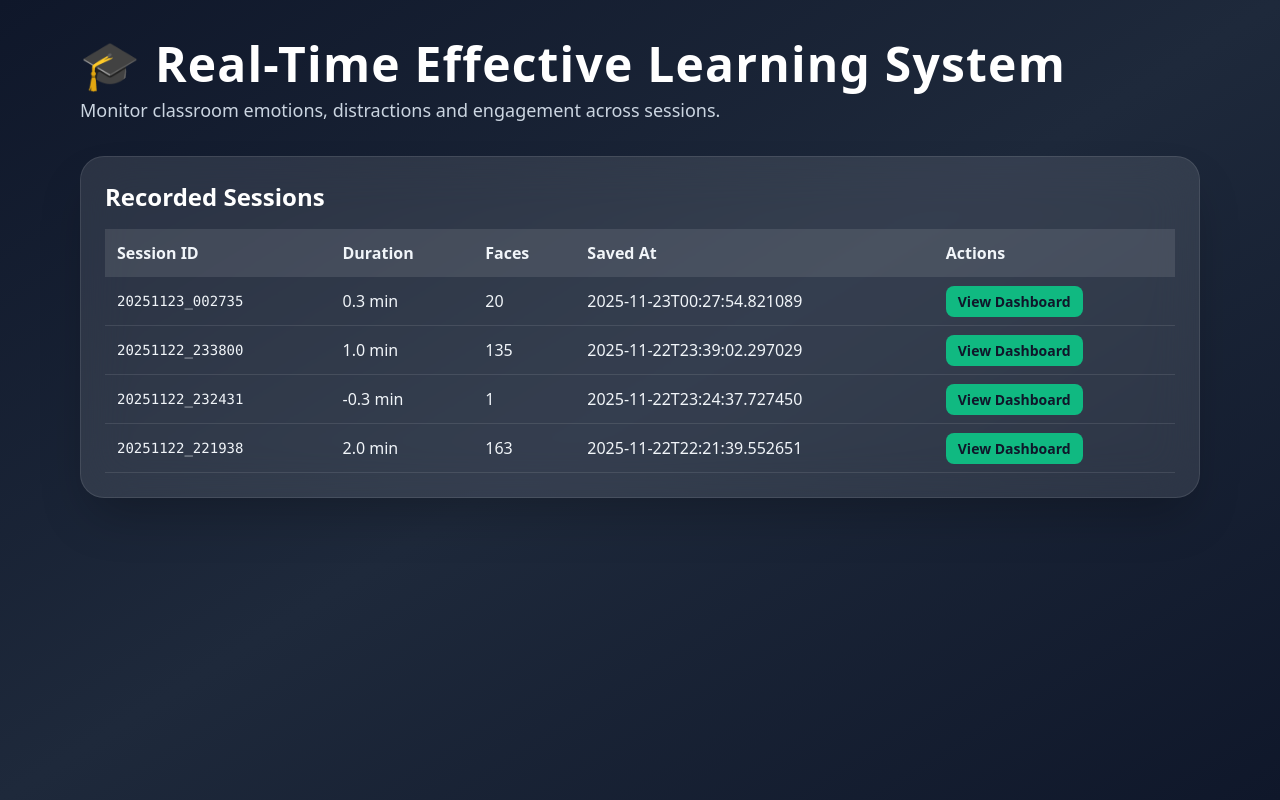
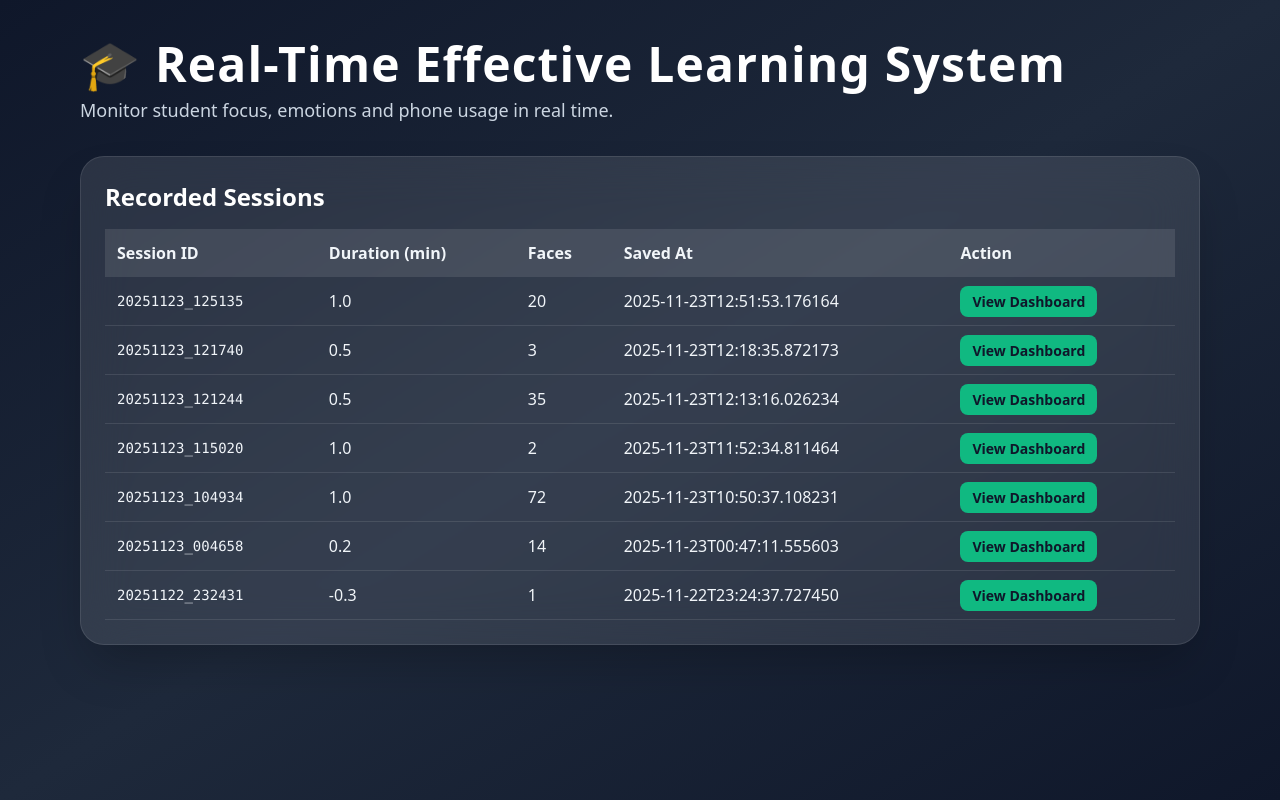
Before and after one commit to Rajath9945/final, a Flask app: page / in a window 1280 px wide. Run offline with Flask 3, Linux system fonts and the light colour scheme; some libraries are stand-ins or nearby versions.

Commit message:
Clean project structure

```diff
--- a/app.py
+++ b/app.py
@@ -1,108 +1,90 @@
-# app.py
-
-from flask import Flask, render_template, abort
-from emotion_utils import load_all_sessions, load_session, EMOTION_LABELS
+from flask import Flask, render_template, request, abort
+from emotion_utils import load_all_sessions, load_session
 
 app = Flask(__name__)
 
 
 def compute_suggestions(session):
     counts = session["emotion_counts"]
-    total = session["total_emotion_samples"] or 1
 
-    # NOTE: this logic assumes raw emotions.
-    # If your session uses focused/laughing/bored etc, this will just treat them as 0,
-    # but it will still run safely.
-    engaged = counts.get("happy", 0) + counts.get("surprise", 0) + counts.get("neutral", 0)
-    disengaged = (
-        counts.get("sad", 0)
-        + counts.get("angry", 0)
-        + counts.get("disgust", 0)
-        + counts.get("fear", 0)
-    )
+    focused = counts.get("focused", 0)
+    laughing = counts.get("laughing", 0)
+    bored = counts.get("bored", 0)
+    sad = counts.get("sad", 0)
+    phone = counts.get("using_phone", 0)
+
+    total = max(focused + laughing + bored + sad + phone, 1)
+
+    engaged = focused + laughing
+    disengaged = bored + sad + phone
 
     engaged_ratio = engaged / total
-    disengaged_ratio = disengaged / total
+    phone_ratio = phone / total
 
     suggestions = []
 
-    if engaged_ratio >= 0.6:
-        suggestions.append("Overall engagement is high. You can maintain the current teaching pace.")
-    elif 0.4 <= engaged_ratio < 0.6:
-        suggestions.append("Engagement is moderate. Consider adding short interactive questions or activities.")
+    if engaged_ratio >= 0.7:
+        suggestions.append("Excellent engagement — keep going!")
+    elif engaged_ratio >= 0.5:
+        suggestions.append("Moderate engagement — add interaction activities.")
     else:
-        suggestions.append("Engagement appears low. Try using more real-life examples, group activities, or a short break.")
+        suggestions.append("Low engagement — include visual aids or real-life examples.")
 
-    if counts.get("sad", 0) > counts.get("happy", 0):
-        suggestions.append("Many students look sad/bored. Check if the topic is too difficult or if the speed is too fast.")
-    if counts.get("angry", 0) > 0:
-        suggestions.append("Some frustration detected (angry emotion). Clarify tricky concepts and invite questions.")
-    if counts.get("happy", 0) > 0:
-        suggestions.append("There are happy/laughing moments – keep using humor and positive feedback.")
-    if counts.get("neutral", 0) > 0 and engaged_ratio < 0.5:
-        suggestions.append("Many neutral faces. You may need to increase interaction to convert neutral to engaged.")
+    if phone_ratio > 0.2:
+        suggestions.append("High mobile phone usage detected. Encourage students to focus.")
 
     return suggestions, {
         "engaged_ratio": round(engaged_ratio, 2),
-        "disengaged_ratio": round(disengaged_ratio, 2),
-        "total": total,
+        "disengaged_ratio": round(disengaged, 2),
+        "phone_ratio": round(phone_ratio, 2),
     }
 
 
 @app.route("/")
 def home():
     sessions = load_all_sessions()
-    # newest first
-    sessions_sorted = sorted(
-        sessions,
-        key=lambda s: s.get("saved_at", ""),
-        reverse=True
-    )
+    sessions_sorted = sorted(sessions, key=lambda x: x["saved_at"], reverse=True)
     return render_template("base.html", sessions=sessions_sorted)
 
 
 @app.route("/session/<session_id>")
-def session_dashboard(session_id):
+def dashboard(session_id):
     session = load_session(session_id)
     if not session:
         abort(404)
 
-    # --- find previous session for comparison ---
-    sessions = load_all_sessions()
-    sessions_sorted = sorted(
-        sessions,
-        key=lambda s: s.get("saved_at", ""),
-        reverse=True
-    )
-
-    prev_session = None
-    for idx, s in enumerate(sessions_sorted):
-        if s["session_id"] == session_id and idx + 1 < len(sessions_sorted):
-            prev_session = sessions_sorted[idx + 1]
-            break
-
-    # current session data
     labels = list(session["emotion_counts"].keys())
     values = [session["emotion_counts"][l] for l in labels]
 
     suggestions, stats = compute_suggestions(session)
-
-    # build compare values only if we have a previous session
-    compare_values = None
-    if prev_session is not None:
-        compare_values = [
-            prev_session["emotion_counts"].get(l, 0) for l in labels
-        ]
 
     return render_template(
         "dashboard.html",
         session=session,
         labels=labels,
         values=values,
+        stats=stats,
         suggestions=suggestions,
-        stats=stats,
-        prev_session=prev_session,
-        compare_values=compare_values,
+        session_list=load_all_sessions(),
+    )
+
+
+@app.route("/compare", methods=["POST"])
+def compare():
+    s1 = load_session(request.form.get("current_session"))
+    s2 = load_session(request.form.get("compare_session"))
+
+    if not s1 or not s2:
+        abort(404)
+
+    labels = list(s1["emotion_counts"].keys())
+    return render_template(
+        "compare.html",
+        labels=labels,
+        s1=s1,
+        s2=s2,
+        s1_vals=[s1["emotion_counts"].get(lbl, 0) for lbl in labels],
+        s2_vals=[s2["emotion_counts"].get(lbl, 0) for lbl in labels],
     )
 
 
--- a/data/sessions/session_20251122_221938.json
+++ /dev/null
@@ -1,17 +0,0 @@
-{
-    "session_id": "20251122_221938",
-    "duration_minutes": 2.0,
-    "total_frames": 3261,
-    "total_faces_analyzed": 163,
-    "emotion_counts": {
-        "angry": 0,
-        "disgust": 0,
-        "fear": 127,
-        "happy": 0,
-        "sad": 0,
-        "surprise": 36,
-        "neutral": 0
-    },
-    "total_emotion_samples": 163,
-    "saved_at": "2025-11-22T22:21:39.552651"
-}
--- a/data/sessions/session_20251122_233800.json
+++ /dev/null
@@ -1,15 +0,0 @@
-{
-    "session_id": "20251122_233800",
-    "duration_minutes": 1.0,
-    "total_frames": 479,
-    "total_faces_analyzed": 135,
-    "emotion_counts": {
-        "focused": 76,
-        "laughing": 13,
-        "bored": 17,
-        "sad": 22,
-        "using_phone": 7
-    },
-    "total_emotion_samples": 135,
-    "saved_at": "2025-11-22T23:39:02.297029"
-}
--- a/data/sessions/session_20251123_002735.json
+++ /dev/null
@@ -1,15 +0,0 @@
-{
-    "session_id": "20251123_002735",
-    "duration_minutes": 0.3,
-    "total_frames": 212,
-    "total_faces_analyzed": 20,
-    "emotion_counts": {
-        "focused": 20,
-        "laughing": 0,
-        "bored": 0,
-        "sad": 0,
-        "using_phone": 0
-    },
-    "total_emotion_samples": 20,
-    "saved_at": "2025-11-23T00:27:54.821089"
-}
--- /dev/null
+++ b/data/sessions/session_20251123_004658.json
@@ -0,0 +1,15 @@
+{
+    "session_id": "20251123_004658",
+    "duration_minutes": 0.2,
+    "total_frames": 133,
+    "total_faces_analyzed": 14,
+    "emotion_counts": {
+        "focused": 14,
+        "laughing": 0,
+        "bored": 0,
+        "sad": 0,
+        "using_phone": 0
+    },
+    "total_emotion_samples": 14,
+    "saved_at": "2025-11-23T00:47:11.555603"
+}
--- /dev/null
+++ b/data/sessions/session_20251123_104934.json
@@ -0,0 +1,15 @@
+{
+    "session_id": "20251123_104934",
+    "duration_minutes": 1.0,
+    "total_frames": 931,
+    "total_faces_analyzed": 72,
+    "emotion_counts": {
+        "focused": 19,
+        "laughing": 1,
+        "bored": 8,
+        "sad": 44,
+        "using_phone": 1
+    },
+    "total_emotion_samples": 73,
+    "saved_at": "2025-11-23T10:50:37.108231"
+}
--- /dev/null
+++ b/data/sessions/session_20251123_115020.json
@@ -0,0 +1,15 @@
+{
+    "session_id": "20251123_115020",
+    "duration_minutes": 1.0,
+    "total_frames": 2,
+    "total_faces_analyzed": 2,
+    "emotion_counts": {
+        "focused": 2,
+        "laughing": 0,
+        "bored": 0,
+        "sad": 0,
+        "using_phone": 0
+    },
+    "total_emotion_samples": 2,
+    "saved_at": "2025-11-23T11:52:34.811464"
+}
--- /dev/null
+++ b/data/sessions/session_20251123_121244.json
@@ -0,0 +1,15 @@
+{
+    "session_id": "20251123_121244",
+    "duration_minutes": 0.5,
+    "total_frames": 446,
+    "total_faces_analyzed": 35,
+    "emotion_counts": {
+        "focused": 29,
+        "laughing": 5,
+        "bored": 0,
+        "sad": 1,
+        "using_phone": 0
+    },
+    "total_emotion_samples": 35,
+    "saved_at": "2025-11-23T12:13:16.026234"
+}
--- /dev/null
+++ b/data/sessions/session_20251123_121740.json
@@ -0,0 +1,15 @@
+{
+    "session_id": "20251123_121740",
+    "duration_minutes": 0.5,
+    "total_frames": 3,
+    "total_faces_analyzed": 3,
+    "emotion_counts": {
+        "focused": 0,
+        "laughing": 0,
+        "bored": 2,
+        "sad": 1,
+        "using_phone": 0
+    },
+    "total_emotion_samples": 3,
+    "saved_at": "2025-11-23T12:18:35.872173"
+}
--- /dev/null
+++ b/data/sessions/session_20251123_125135.json
@@ -0,0 +1,15 @@
+{
+    "session_id": "20251123_125135",
+    "duration_minutes": 1.0,
+    "total_faces_analyzed": 20,
+    "total_frames": 351,
+    "emotion_counts": {
+        "focused": 5,
+        "laughing": 3,
+        "bored": 9,
+        "sad": 3,
+        "using_phone": 0
+    },
+    "total_emotion_samples": 20,
+    "saved_at": "2025-11-23T12:51:53.176164"
+}
--- a/templates/base.html
+++ b/templates/base.html
@@ -5,7 +5,7 @@
     <title>Effective Learning - Sessions</title>
 
     <script src="https://cdn.tailwindcss.com"></script>
-    <link href="https://cdnjs.cloudflare.com/ajax/libs/aos/2.3.4/aos.css" rel="stylesheet"/>
+    <link href="https://cdnjs.cloudflare.com/ajax/libs/aos/2.3.4/aos.css" rel="stylesheet" />
 </head>
 <body class="bg-gradient-to-br from-slate-900 via-slate-800 to-slate-900 min-h-screen text-white">
 
@@ -17,7 +17,7 @@
                 🎓 Real-Time Effective Learning System
             </h1>
             <p class="text-slate-300 mt-2 text-lg">
-                Monitor classroom emotions, distractions and engagement across sessions.
+                Monitor student focus, emotions and phone usage in real time.
             </p>
         </div>
     </header>
@@ -30,21 +30,21 @@
                 <thead class="bg-white/10">
                 <tr>
                     <th class="p-3">Session ID</th>
-                    <th class="p-3">Duration</th>
+                    <th class="p-3">Duration (min)</th>
                     <th class="p-3">Faces</th>
                     <th class="p-3">Saved At</th>
-                    <th class="p-3">Actions</th>
+                    <th class="p-3">Action</th>
                 </tr>
                 </thead>
                 <tbody>
                 {% for s in sessions %}
                     <tr class="border-b border-white/10 hover:bg-white/5 transition" data-aos="fade-up">
                         <td class="p-3 font-mono text-xs md:text-sm">{{ s.session_id }}</td>
-                        <td class="p-3">{{ s.duration_minutes }} min</td>
+                        <td class="p-3">{{ s.duration_minutes }}</td>
                         <td class="p-3">{{ s.total_faces_analyzed }}</td>
                         <td class="p-3">{{ s.saved_at }}</td>
                         <td class="p-3">
-                            <a href="{{ url_for('session_dashboard', session_id=s.session_id) }}"
+                            <a href="{{ url_for('dashboard', session_id=s.session_id) }}"
                                class="px-3 py-1.5 rounded-lg bg-emerald-500 text-xs md:text-sm font-semibold text-slate-900 hover:bg-emerald-400 transition">
                                 View Dashboard
                             </a>
@@ -55,9 +55,9 @@
             </table>
         {% else %}
             <p class="text-slate-200 text-lg">
-                No sessions yet. Run
+                No sessions found. Run
                 <code class="bg-black/40 px-2 py-1 rounded">python run_session.py</code>
-                to create one.
+                to create a new session.
             </p>
         {% endif %}
     </section>
@@ -66,6 +66,5 @@
 
 <script src="https://cdnjs.cloudflare.com/ajax/libs/aos/2.3.4/aos.js"></script>
 <script>AOS.init();</script>
-
 </body>
 </html>
```
Also changed, not shown: emotion_utils.py (+23 -15 lines), templates/compare.html (+23 -41 lines), templates/dashboard.html (+110 -104 lines), run_session.py (line endings or trailing spaces), 1 other file.
